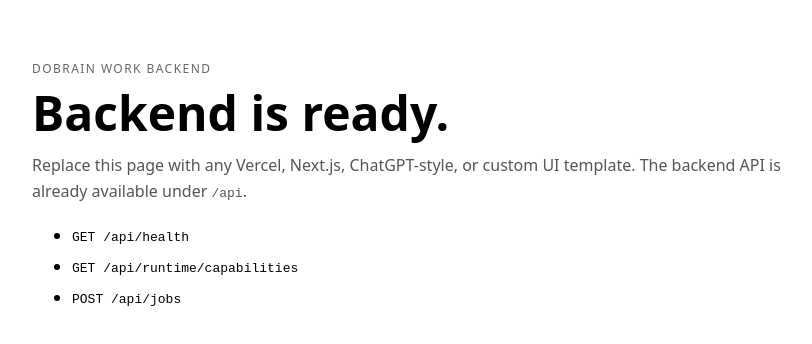
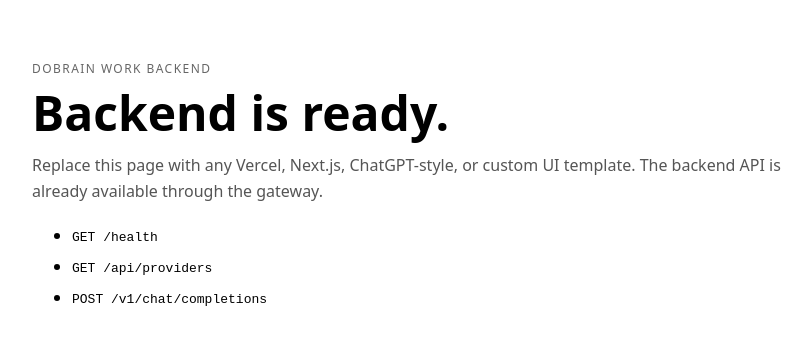
Before and after one commit to beauagents/dobrain-work, a Next.js app: page / in a window 1280 px wide. Shown: the top 344 px of the page, without its empty margins (228-1040 px from the left). Built offline with nearby package versions, Linux system fonts and the light colour scheme.

Commit message:
fix(page): point copy at real endpoints
Co-authored-by: kiloconnect[bot] <240665456+kiloconnect[bot]@users.noreply.github.com>

```diff
--- a/app/page.js
+++ b/app/page.js
@@ -4,12 +4,12 @@ export default function Page() {
       <p style={{ color: "#666", textTransform: "uppercase", letterSpacing: "0.12em", fontSize: 12 }}>DoBrain Work Backend</p>
       <h1 style={{ fontSize: 48, lineHeight: 1, margin: "0 0 16px" }}>Backend is ready.</h1>
       <p style={{ color: "#555", lineHeight: 1.6 }}>
-        Replace this page with any Vercel, Next.js, ChatGPT-style, or custom UI template. The backend API is already available under <code>/api</code>.
+        Replace this page with any Vercel, Next.js, ChatGPT-style, or custom UI template. The backend API is already available through the gateway.
       </p>
       <ul style={{ lineHeight: 1.9 }}>
-        <li><code>GET /api/health</code></li>
-        <li><code>GET /api/runtime/capabilities</code></li>
-        <li><code>POST /api/jobs</code></li>
+        <li><code>GET /health</code></li>
+        <li><code>GET /api/providers</code></li>
+        <li><code>POST /v1/chat/completions</code></li>
       </ul>
     </main>
   );
```
